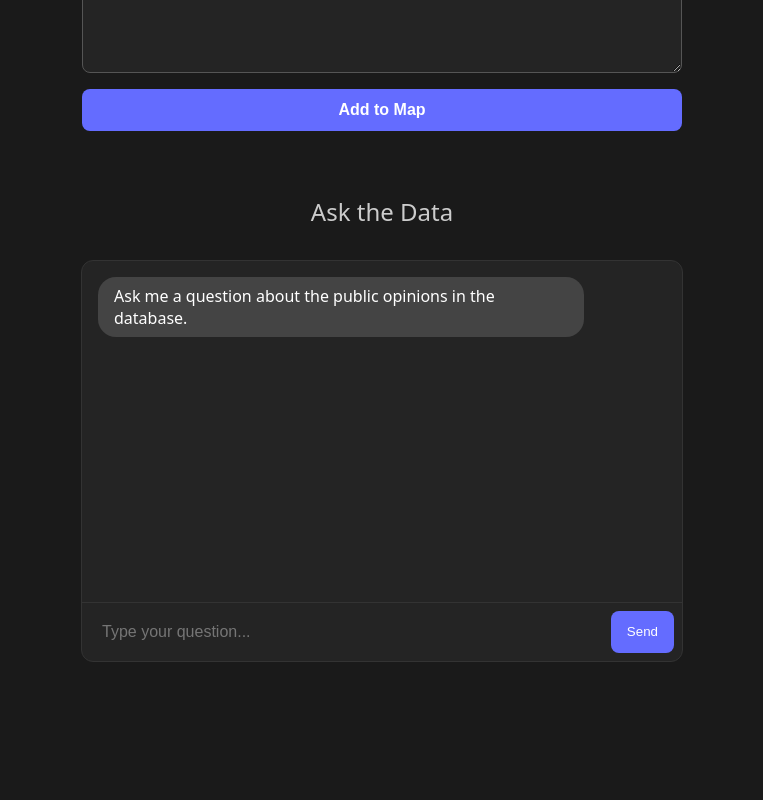
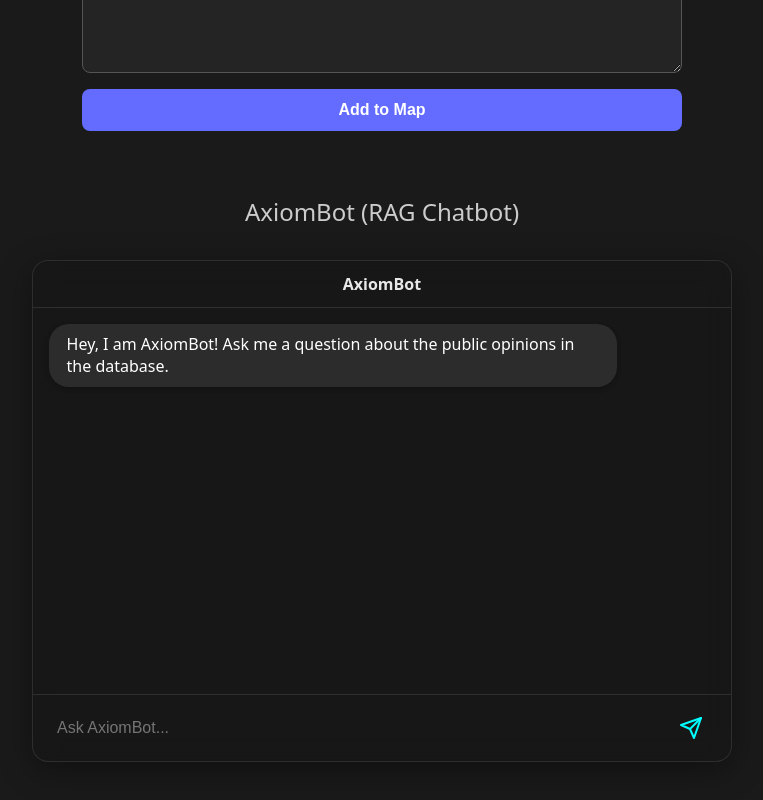
Before and after one commit to apurb2509/janmatai, a React (Vite) app in the folder frontend/: page / in a window 1280 px wide. Shown: the part 1375-2175 px from the top of the page, without its empty margins (258-1021 px from the left). Before the commit the page ends 2101 px from the top, so only its background shows below. Built offline with nearby package versions, Linux system fonts and the light colour scheme; no server answers.

Commit message:
AxiomBot Chatbot response improved

```diff
--- a/frontend/src/App.tsx
+++ b/frontend/src/App.tsx
@@ -167,7 +167,7 @@ function App() {
           <IngestionForm onIngestionComplete={fetchArguments} />
           <AnalysisForm onIngestionComplete={fetchArguments} />
 
-          <SectionTitle>Ask the Data</SectionTitle>
+          <SectionTitle>AxiomBot (RAG Chatbot)</SectionTitle>
           <Chatbot />
         </main>
       </AppContainer>
--- a/frontend/src/components/Chatbot.tsx
+++ b/frontend/src/components/Chatbot.tsx
@@ -1,16 +1,30 @@
 import React, { useState, useRef, useEffect } from 'react';
 import styled from 'styled-components';
+import { motion, AnimatePresence } from 'framer-motion';
 
-const ChatContainer = styled.div`
+const ChatWrapper = styled.div`
   width: 100%;
-  max-width: 600px;
+  max-width: 700px;
   margin: 2rem auto;
-  border: 1px solid #333;
-  border-radius: 12px;
-  background-color: var(--dark-surface);
+`;
+
+const ChatContainer = styled(motion.div)`
+  background: rgba(20, 20, 20, 0.5);
+  backdrop-filter: blur(12px);
+  border-radius: 16px;
+  border: 1px solid rgba(255, 255, 255, 0.1);
+  box-shadow: 0 8px 32px 0 rgba(0, 0, 0, 0.37);
   display: flex;
   flex-direction: column;
-  height: 400px;
+  height: 500px;
+`;
+
+const ChatHeader = styled.div`
+  padding: 0.75rem 1.25rem;
+  border-bottom: 1px solid rgba(255, 255, 255, 0.1);
+  text-align: center;
+  font-weight: 600;
+  color: rgba(255, 255, 255, 0.9);
 `;
 
 const MessageList = styled.div`
@@ -22,21 +36,24 @@ const MessageList = styled.div`
   gap: 0.75rem;
 `;
 
-const Message = styled.div<{ sender: 'user' | 'ai' }>`
-  padding: 0.5rem 1rem;
-  border-radius: 18px;
+const Message = styled(motion.div)<{ sender: 'user' | 'ai' }>`
+  padding: 0.6rem 1.1rem;
+  border-radius: 20px;
   max-width: 80%;
   align-self: ${props => (props.sender === 'user' ? 'flex-end' : 'flex-start')};
-  background-color: ${props => (props.sender === 'user' ? 'var(--accent-color)' : '#444')};
+  background: ${props => (props.sender === 'user'
+    ? 'linear-gradient(90deg, #00FFFF, #FF00FF)'
+    : 'rgba(50, 50, 50, 0.8)')};
   color: white;
   white-space: pre-wrap;
   word-wrap: break-word;
+  box-shadow: 0 2px 5px rgba(0,0,0,0.2);
 `;
 
 const ChatForm = styled.form`
   display: flex;
-  padding: 0.5rem;
-  border-top: 1px solid #333;
+  padding: 0.75rem;
+  border-top: 1px solid rgba(255, 255, 255, 0.1);
 `;
 
 const ChatInput = styled.input`
@@ -46,20 +63,25 @@ const ChatInput = styled.input`
   color: var(--font-color);
   padding: 0.75rem;
   font-size: 1rem;
+  transition: box-shadow 0.3s ease;
   &:focus {
     outline: none;
+    box-shadow: 0 0 15px rgba(0, 255, 255, 0.2);
+    border-radius: 8px;
   }
 `;
 
-const SendButton = styled.button`
-  background-color: var(--accent-color);
+const SendButton = styled(motion.button)`
+  background: transparent;
   border: none;
-  color: white;
+  color: #00FFFF;
   padding: 0.5rem 1rem;
-  border-radius: 8px;
   cursor: pointer;
+  display: flex;
+  align-items: center;
+  justify-content: center;
   &:disabled {
-    background-color: #333;
+    color: #555;
     cursor: not-allowed;
   }
 `;
@@ -71,7 +93,7 @@ interface MessageData {
 
 export const Chatbot: React.FC = () => {
   const [messages, setMessages] = useState<MessageData[]>([
-    { sender: 'ai', text: "Ask me a question about the public opinions in the database." }
+    { sender: 'ai', text: "Hey, I am AxiomBot! Ask me a question about the public opinions in the database." }
   ]);
   const [inputValue, setInputValue] = useState('');
   const [isLoading, setIsLoading] = useState(false);
@@ -109,14 +131,34 @@ export const Chatbot: React.FC = () => {
     }
   };
 
+  const messageVariants = {
+    hidden: { opacity: 0, y: 20 },
+    visible: { opacity: 1, y: 0 },
+  };
+
   return (
-    <ChatContainer>
+    <ChatWrapper>
+      <ChatContainer
+        initial={{ opacity: 0, scale: 0.95 }}
+        animate={{ opacity: 1, scale: 1 }}
+        transition={{ duration: 0.5 }}
+      >
+        <ChatHeader>AxiomBot</ChatHeader>
         <MessageList ref={messageListRef}>
+          <AnimatePresence>
             {messages.map((msg, index) => (
-          <Message key={index} sender={msg.sender}>
+              <Message
+                key={index}
+                sender={msg.sender}
+                variants={messageVariants}
+                initial="hidden"
+                animate="visible"
+                transition={{ duration: 0.3 }}
+              >
                 {msg.text}
               </Message>
             ))}
+          </AnimatePresence>
           {isLoading && <Message sender="ai">Thinking...</Message>}
         </MessageList>
         <ChatForm onSubmit={handleSendMessage}>
@@ -124,10 +166,21 @@ export const Chatbot: React.FC = () => {
             type="text"
             value={inputValue}
             onChange={e => setInputValue(e.target.value)}
-          placeholder="Type your question..."
+            placeholder="Ask AxiomBot..."
           />
-        <SendButton type="submit" disabled={isLoading}>Send</SendButton>
+          <SendButton
+            type="submit"
+            disabled={isLoading}
+            whileHover={{ scale: 1.1 }}
+            whileTap={{ scale: 0.9 }}
+          >
+            <svg xmlns="http://www.w3.org/2000/svg" width="24" height="24" viewBox="0 0 24 24" fill="none" stroke="currentColor" strokeWidth="2" strokeLinecap="round" strokeLinejoin="round">
+              <line x1="22" y1="2" x2="11" y2="13"></line>
+              <polygon points="22 2 15 22 11 13 2 9 22 2"></polygon>
+            </svg>
+          </SendButton>
         </ChatForm>
       </ChatContainer>
+    </ChatWrapper>
   );
 };
```
Also changed, not shown: 2 other files (tests, documents, lock files or other folders). Lines whose indentation alone changed are shown as unchanged.
